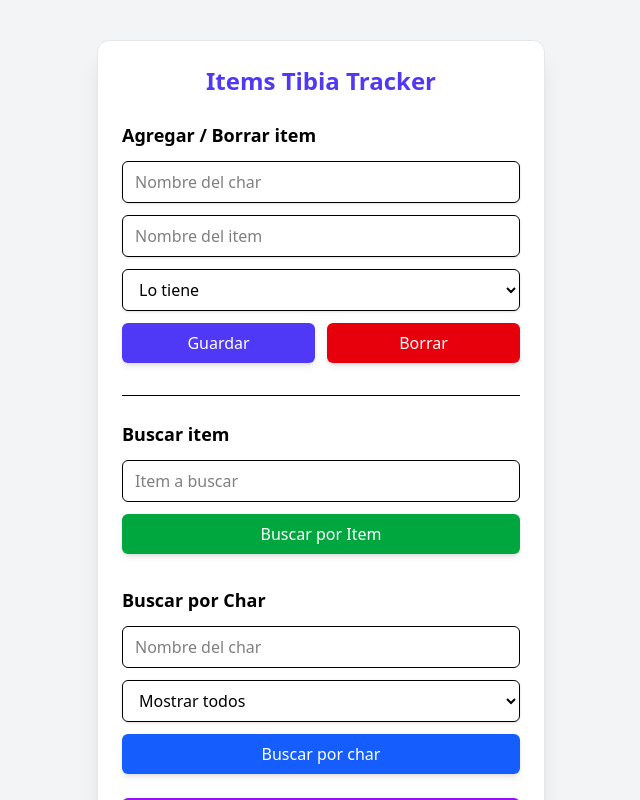
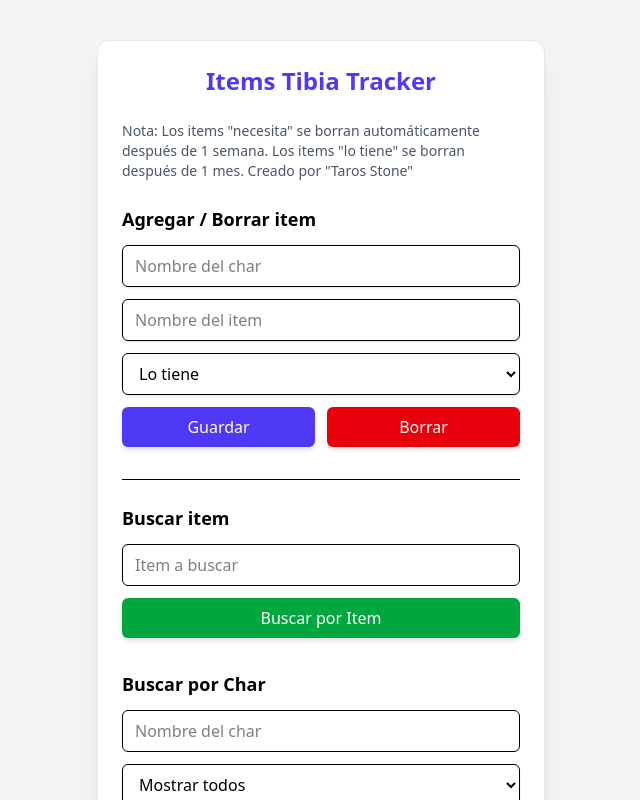
Before and after one commit to Gera-Desarrollador-web/TibiaItemTracker, a React (Vite) app: page / in a window 1280 px wide. Shown: the top 800 px of the page, without its empty margins (319-959 px from the left). Built offline with nearby package versions, Linux system fonts and the light colour scheme.

Commit message:
Primer commit - Tibia Item Tracker

```diff
--- a/src/App.jsx
+++ b/src/App.jsx
@@ -147,7 +147,10 @@
         <h1 className="text-2xl font-bold text-center mb-6 text-indigo-600">
           Items Tibia Tracker
         </h1>
-
+      <p className="text-sm text-gray-600 mb-6">
+        Nota: Los items "necesita" se borran automáticamente después de 1 semana. Los items "lo tiene" se borran después de 1 mes.
+        Creado por "Taros Stone"
+      </p>
         {/* FORM AGREGAR */}
         <div className="mb-8">
           <h2 className="text-lg font-semibold mb-3">Agregar / Borrar item</h2>
```
